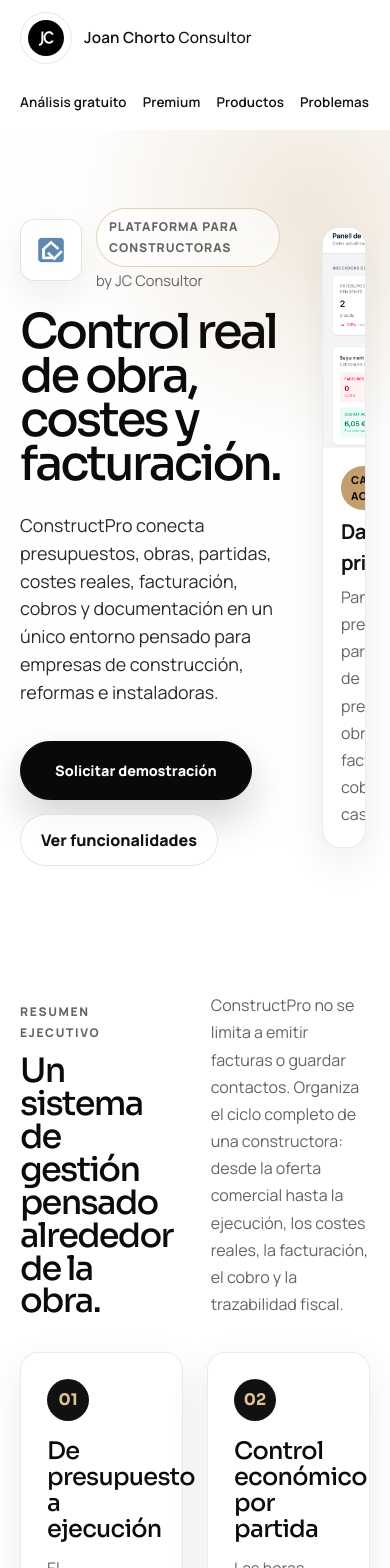
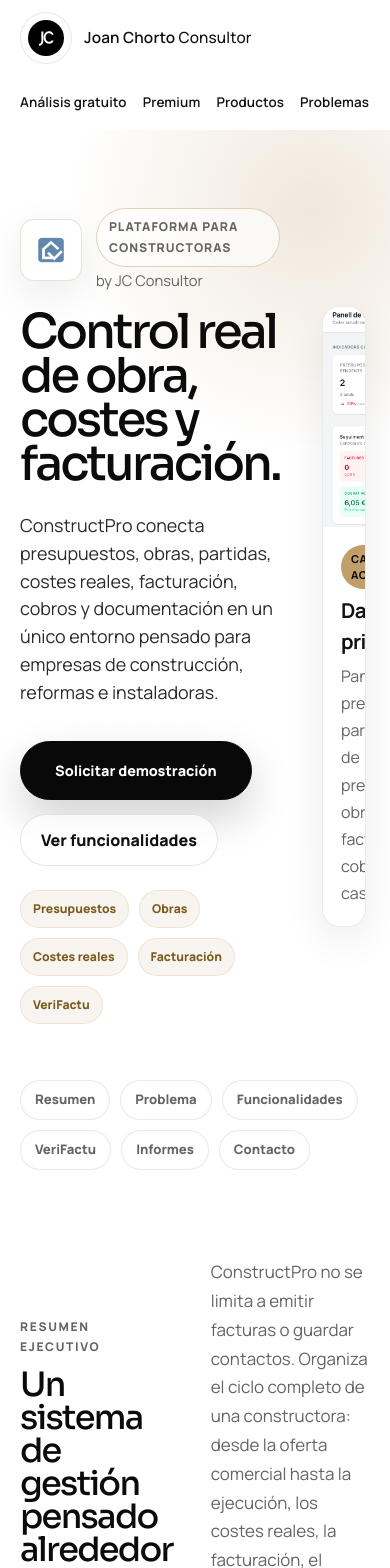
Before and after one commit to joanchorto1/web-jct-agency, a React (Create React App) app: page /constructpro in a window 390 px wide. Shown: the top 1568 px of the page. Built offline with nearby package versions, Linux system fonts and the light colour scheme.

Commit message:
Refine ConstructPro layout and readability

```diff
--- a/src/pages/ConstructPro/index.jsx
+++ b/src/pages/ConstructPro/index.jsx
@@ -277,6 +277,13 @@ function ConstructProPage() {
                 Ver funcionalidades
               </a>
             </div>
+            <div className="constructpro-page__hero-highlights">
+              <span>Presupuestos</span>
+              <span>Obras</span>
+              <span>Costes reales</span>
+              <span>Facturación</span>
+              <span>VeriFactu</span>
+            </div>
           </div>
 
           <MediaCard
@@ -289,6 +296,19 @@ function ConstructProPage() {
               text: 'Panel preparado para métricas de presupuestos, obras, facturas, cobros y cash-flow.',
             }}
           />
+        </div>
+      </section>
+
+      <section className="constructpro-page__subnav-wrap" aria-label="Navegación de la página">
+        <div className="constructpro-page__page">
+          <nav className="constructpro-page__subnav">
+            <a href="#resumen">Resumen</a>
+            <a href="#problema">Problema</a>
+            <a href="#funciones">Funcionalidades</a>
+            <a href="#verifactu">VeriFactu</a>
+            <a href="#informes">Informes</a>
+            <a href="#contacto">Contacto</a>
+          </nav>
         </div>
       </section>
 
--- a/src/site.css
+++ b/src/site.css
@@ -3156,6 +3156,30 @@ a {
   align-items: center;
 }
 
+.constructpro-page__subnav-wrap {
+  padding: 0 0 18px;
+}
+
+.constructpro-page__subnav {
+  display: flex;
+  flex-wrap: wrap;
+  gap: 10px;
+}
+
+.constructpro-page__subnav a {
+  display: inline-flex;
+  align-items: center;
+  min-height: 40px;
+  padding: 0 14px;
+  border: 1px solid var(--home-line);
+  border-radius: 999px;
+  background: #ffffff;
+  color: var(--home-muted);
+  font-size: 0.82rem;
+  font-weight: 800;
+  text-decoration: none;
+}
+
 .constructpro-page__section-header {
   grid-template-columns: 0.82fr 1.18fr;
   gap: 38px;
@@ -3242,6 +3266,26 @@ a {
   line-height: 1.55 !important;
 }
 
+.constructpro-page__hero-highlights {
+  display: flex;
+  flex-wrap: wrap;
+  gap: 10px;
+  margin-top: 24px;
+}
+
+.constructpro-page__hero-highlights span {
+  display: inline-flex;
+  align-items: center;
+  min-height: 38px;
+  padding: 0 12px;
+  border: 1px solid rgba(188, 150, 96, 0.18);
+  border-radius: 999px;
+  background: rgba(188, 150, 96, 0.1);
+  color: #7b5b20;
+  font-size: 0.76rem;
+  font-weight: 800;
+}
+
 .constructpro-page__section-intro,
 .constructpro-page__feature-copy p,
 .constructpro-page__card p,
@@ -3250,6 +3294,12 @@ a {
 .constructpro-page__image-copy p,
 .constructpro-page__placeholder p {
   color: var(--home-muted);
+}
+
+.constructpro-page__section-intro {
+  max-width: 720px;
+  font-size: 1.06rem;
+  line-height: 1.7;
 }
 
 .constructpro-page__hero-actions {
@@ -3336,6 +3386,10 @@ a {
   box-shadow: 0 14px 40px rgba(0, 0, 0, 0.08);
 }
 
+.constructpro-page__card {
+  min-height: 220px;
+}
+
 .constructpro-page__number,
 .constructpro-page__benefit-icon {
   width: 42px;
@@ -3381,7 +3435,7 @@ a {
 .constructpro-page__feature-row {
   grid-template-columns: 0.95fr 1.05fr;
   gap: 32px;
-  align-items: center;
+  align-items: start;
   padding: 42px 0;
   border-bottom: 1px solid rgba(0, 0, 0, 0.08);
 }
@@ -3394,6 +3448,7 @@ a {
   margin: 0 0 14px;
   font-size: 1.02rem;
   color: #2a2a2a;
+  line-height: 1.7;
 }
 
 .constructpro-page__tag-list {
@@ -3433,6 +3488,7 @@ a {
   display: grid;
   gap: 6px;
   padding: 18px;
+  background: #ffffff;
 }
 
 .constructpro-page__image-copy span {
@@ -3487,6 +3543,7 @@ a {
 }
 
 .constructpro-page__warning-box {
+  margin-top: 24px;
   padding: 22px;
   border-left: 4px solid #bc9660;
   border-radius: 0 18px 18px 0;
@@ -3519,6 +3576,10 @@ a {
 
 .constructpro-page__benefit {
   min-height: 178px;
+}
+
+.constructpro-page__benefit h3 {
+  font-size: 1.2rem;
 }
 
 .constructpro-page__report-grid {
```
